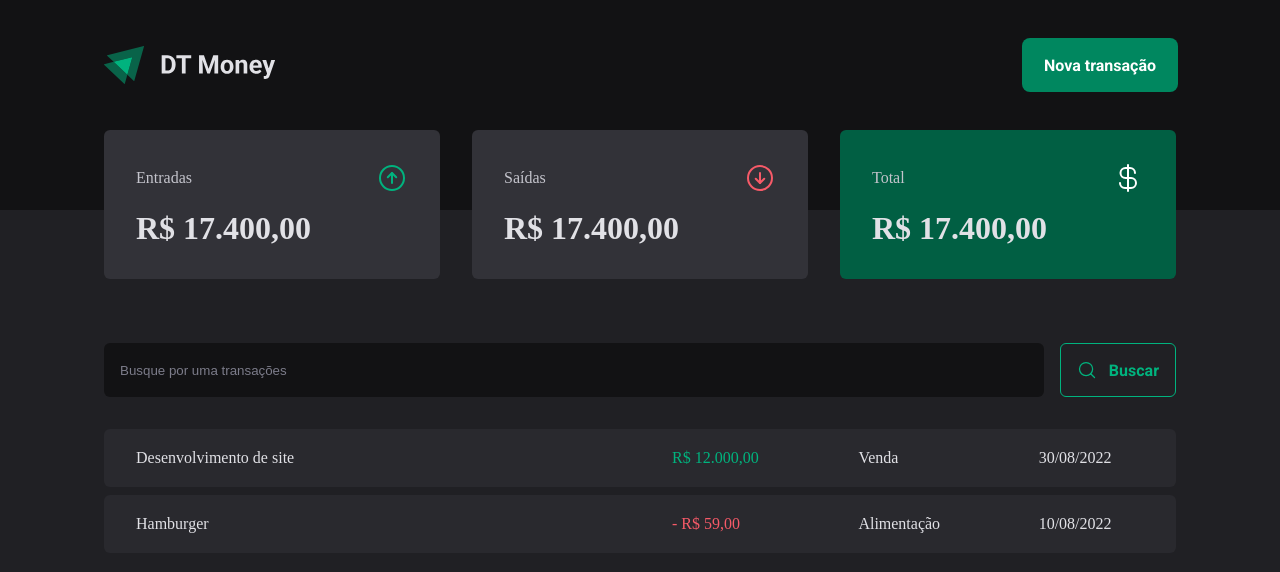
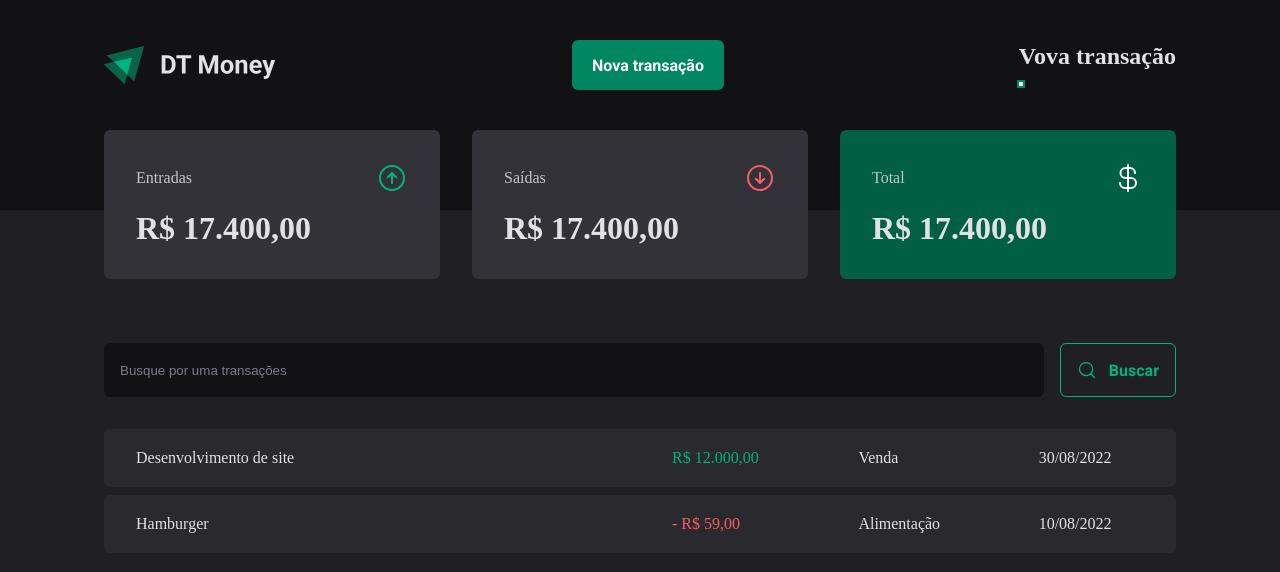
Before and after one commit to rakelmm/dt-money-2.0, a React (Vite) app: page / in a window 1280 px wide. Both pictures are taken after a click on the button "Nova transação". Shown: the top 572 px of the page. Built offline with nearby package versions, Linux system fonts and the light colour scheme.

Commit message:
Criando um portal acessivel

```diff
--- a/package.json
+++ b/package.json
@@ -9,6 +9,7 @@
     "preview": "vite preview"
   },
   "dependencies": {
+    "@radix-ui/react-dialog": "^1.0.0",
     "phosphor-react": "^1.4.1",
     "react": "^18.2.0",
     "react-dom": "^18.2.0",
--- a/src/components/Header/index.tsx
+++ b/src/components/Header/index.tsx
@@ -1,4 +1,5 @@
 import { HeaderContainer, HeaderContent, NewTransactionButton } from "./styles";
+import * as Dialog from "@radix-ui/react-dialog"
 
 import logoImg from '../../assets/logo.svg';
 
@@ -8,7 +9,20 @@ export function Header() {
             <HeaderContent>
                 <img src={logoImg} alt="Logo do ignite" />
 
+                <Dialog.Root>
+                    <Dialog.Trigger asChild>
                         <NewTransactionButton>Nova transação</NewTransactionButton>
+                    </Dialog.Trigger>
+
+                    <Dialog.Content>
+                        <Dialog.Title>Vova transação</Dialog.Title>
+
+                        <Dialog.Close />
+                    </Dialog.Content>
+                    <Dialog.Portal>
+                        <Dialog.DialogPortal />
+                    </Dialog.Portal>
+                </Dialog.Root>
             </HeaderContent>
         </HeaderContainer>
     )
```
Also changed, not shown: 1 other file (tests, documents, lock files or other folders). Lines whose indentation alone changed are shown as unchanged.
